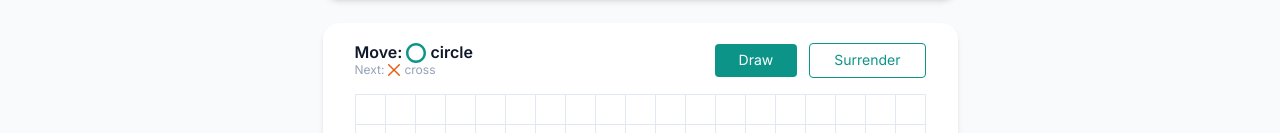
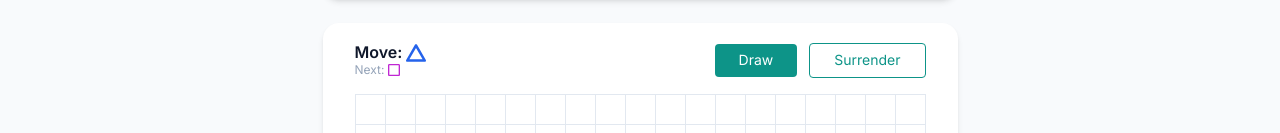
Before and after one commit to keithharingg/tic-tac-toe.v2, a Next.js app: page / in a window 1280 px wide. Shown: the part 298-431 px from the top of the page. Built offline with nearby package versions, Linux system fonts and the light colour scheme.

Commit message:
added GameSymbol

```diff
--- /dev/null
+++ b/components/game/constants.js
@@ -0,0 +1,6 @@
+export const GAME_SYMBOLS = {
+  CIRCLE: 'circle',
+  CROSS: 'cross',
+  TRIANGLE: 'triangle',
+  SQUARE: 'square',
+};
--- a/components/game/game-field.jsx
+++ b/components/game/game-field.jsx
@@ -1,15 +1,8 @@
 import clsx from 'clsx';
 import React, { useState } from 'react';
-import { CircleIcon } from './icons/circle-icon';
-import { CrossIcon } from './icons/cross-icon';
+import { GAME_SYMBOLS } from './constants';
 import { UiButton } from '../uikit/ui-button';
-
-const GAME_SYMBOLS = {
-  CIRCLE: 'circle',
-  CROSS: 'cross',
-  TRIANGLE: 'triangle',
-  SQUARE: 'square',
-};
+import { GameSymbol } from './game-symbol';
 
 const MOVE_ORDER = [
   GAME_SYMBOLS.CIRCLE,
@@ -25,8 +18,11 @@ const getNextMove = (currentMove) => {
 
 export function GameField({ className }) {
   const [cells, setCells] = useState(() => new Array(19 * 19).fill(null));
-  const [currentMove, setCurrentMove] = useState(GAME_SYMBOLS.CIRCLE);
+  const [currentMove, setCurrentMove] = useState(GAME_SYMBOLS.TRIANGLE);
   const nextMove = getNextMove(currentMove);
+  const handleCellClick = (index) => {
+    setCurrentMove((prevCurrentMove) => getNextMove(prevCurrentMove));
+  };
   const actions = (
     <>
       <UiButton size="md" variant="primary">
@@ -41,8 +37,10 @@ export function GameField({ className }) {
     <GameFieldLayout className={className}>
       <GameMoveInfo currentMove={currentMove} nextMove={nextMove} actions={actions} />
       <GameGrid>
-        {cells.map((_, i) => (
-          <GameCell key={i}></GameCell>
+        {cells.map((symbol, index) => (
+          <GameCell onClick={() => handleCellClick(index)} key={index}>
+            {symbol && <GameSymbol symbol={symbol} className="w-5 h-5" />}
+          </GameCell>
         ))}
       </GameGrid>
     </GameFieldLayout>
@@ -62,10 +60,10 @@ function GameMoveInfo({ actions, currentMove, nextMove }) {
     <div className="flex gap-3 items-center">
       <div className="mr-auto">
         <div className="flex items-center gap-1 tetx-xl leading-tight font-semibold">
-          Move: <CircleIcon className="w-5 h-5" /> {currentMove}
+          Move: <GameSymbol symbol={currentMove} className="w-5 h-5" />
         </div>
         <div className="flex items-center gap-1 text-xs leading-tight text-slate-400">
-          Next: <CrossIcon /> {nextMove}
+          Next: <GameSymbol symbol={nextMove} className="w-3 h-3" />
         </div>
       </div>
       {actions}
@@ -81,9 +79,11 @@ function GameGrid({ children }) {
   );
 }
 
-function GameCell({ children }) {
+function GameCell({ children, onClick }) {
   return (
-    <button className="border border-slate-200 -ml-px -mt-px flex items-center justify-center">
+    <button
+      onClick={onClick}
+      className="border border-slate-200 -ml-px -mt-px flex items-center justify-center">
       {children}
     </button>
   );
--- /dev/null
+++ b/components/game/game-symbol.jsx
@@ -0,0 +1,16 @@
+import { GAME_SYMBOLS } from './constants';
+import { CircleIcon } from './icons/circle-icon';
+import { CrossIcon } from './icons/cross-icon';
+import { SquareIcon } from './icons/square-icon';
+import { TriangleIcon } from './icons/triangle-icon';
+
+export function GameSymbol({ symbol, className }) {
+  const Icon =
+    {
+      [GAME_SYMBOLS.CROSS]: CrossIcon,
+      [GAME_SYMBOLS.CIRCLE]: CircleIcon,
+      [GAME_SYMBOLS.TRIANGLE]: TriangleIcon,
+      [GAME_SYMBOLS.SQUARE]: SquareIcon,
+    }[symbol] ?? CrossIcon;
+  return <Icon className={className} />;
+}
--- a/components/game/icons/cross-icon.jsx
+++ b/components/game/icons/cross-icon.jsx
@@ -1,6 +1,12 @@
-export function CrossIcon() {
+export function CrossIcon({ className }) {
   return (
-    <svg width="12" height="12" viewBox="0 0 12 12" fill="none" xmlns="http://www.w3.org/2000/svg">
+    <svg
+      className={className}
+      width="12"
+      height="12"
+      viewBox="0 0 12 12"
+      fill="none"
+      xmlns="http://www.w3.org/2000/svg">
       <path
         d="M6.99809 5.99999L11.793 1.20507C12.069 0.929082 12.069 0.482986 11.793 0.206994C11.517 -0.068998 11.0709 -0.068998 10.7949 0.206994L6.00001 5.00191L1.20507 0.206994C0.929082 -0.068998 0.482986 -0.068998 0.206994 0.206994C-0.068998 0.482986 -0.068998 0.929082 0.206994 1.20507L5.00191 5.99999L0.206994 10.7949C-0.068998 11.0709 -0.068998 11.517 0.206994 11.793C0.344638 11.9306 0.525336 11.9998 0.706034 11.9998C0.886732 11.9998 1.06743 11.9306 1.20507 11.793L5.99999 6.99807L10.7949 11.793C10.9325 11.9306 11.1132 11.9998 11.2939 11.9998C11.4746 11.9998 11.6553 11.9306 11.793 11.793C12.069 11.517 12.069 11.0709 11.793 10.7949L6.99809 5.99999Z"
         fill="#EA580C"
--- a/components/game/icons/square-icon.jsx
+++ b/components/game/icons/square-icon.jsx
@@ -1,6 +1,12 @@
-export function SquareIcon() {
+export function SquareIcon({ className }) {
   return (
-    <svg width="12" height="12" viewBox="0 0 12 12" fill="none" xmlns="http://www.w3.org/2000/svg">
+    <svg
+      className={className}
+      width="12"
+      height="12"
+      viewBox="0 0 12 12"
+      fill="none"
+      xmlns="http://www.w3.org/2000/svg">
       <path
         d="M10.6667 1.33333V10.6667H1.33333V1.33333H10.6667ZM10.6667 0H1.33333C0.6 0 0 0.6 0 1.33333V10.6667C0 11.4 0.6 12 1.33333 12H10.6667C11.4 12 12 11.4 12 10.6667V1.33333C12 0.6 11.4 0 10.6667 0Z"
         fill="#C026D3"
--- a/components/game/icons/triangle-icon.jsx
+++ b/components/game/icons/triangle-icon.jsx
@@ -1,6 +1,12 @@
-export function TriangleIcon() {
+export function TriangleIcon({ className }) {
   return (
-    <svg width="12" height="12" viewBox="0 0 12 12" fill="none" xmlns="http://www.w3.org/2000/svg">
+    <svg
+      className={className}
+      width="12"
+      height="12"
+      viewBox="0 0 12 12"
+      fill="none"
+      xmlns="http://www.w3.org/2000/svg">
       <path
         d="M0.100481 10.9219C0.166306 11.0359 0.260981 11.1305 0.374992 11.1964C0.489003 11.2622 0.618332 11.2969 0.749981 11.2969H11.25C11.3816 11.2969 11.511 11.2622 11.625 11.1964C11.739 11.1305 11.8337 11.0359 11.8995 10.9219C11.9653 10.8078 12 10.6785 12 10.5469C12 10.4152 11.9653 10.2859 11.8995 10.1719L6.64948 1.07858C6.58365 0.964575 6.48897 0.869905 6.37496 0.804085C6.26095 0.738265 6.13163 0.703613 5.99998 0.703613C5.86833 0.703613 5.73901 0.738265 5.625 0.804085C5.51099 0.869905 5.41631 0.964575 5.35048 1.07858L0.100481 10.1719C0.0346547 10.2859 0 10.4152 0 10.5469C0 10.6785 0.0346547 10.8078 0.100481 10.9219ZM5.99998 2.95358L9.95093 9.79686H2.04903L5.99998 2.95358Z"
         fill="#2563EB"
--- a/components/reset-button.jsx
+++ /dev/null
@@ -1,13 +0,0 @@
-import React from 'react';
-
-const ResetButton = ({ reset }) => {
-  return (
-    <button
-      className="cursor-pointer mt-2.5 bg-transparent border border-gray-400 py-1 px-3 rounded"
-      onClick={reset}>
-      Reset
-    </button>
-  );
-};
-
-export default ResetButton;
```
